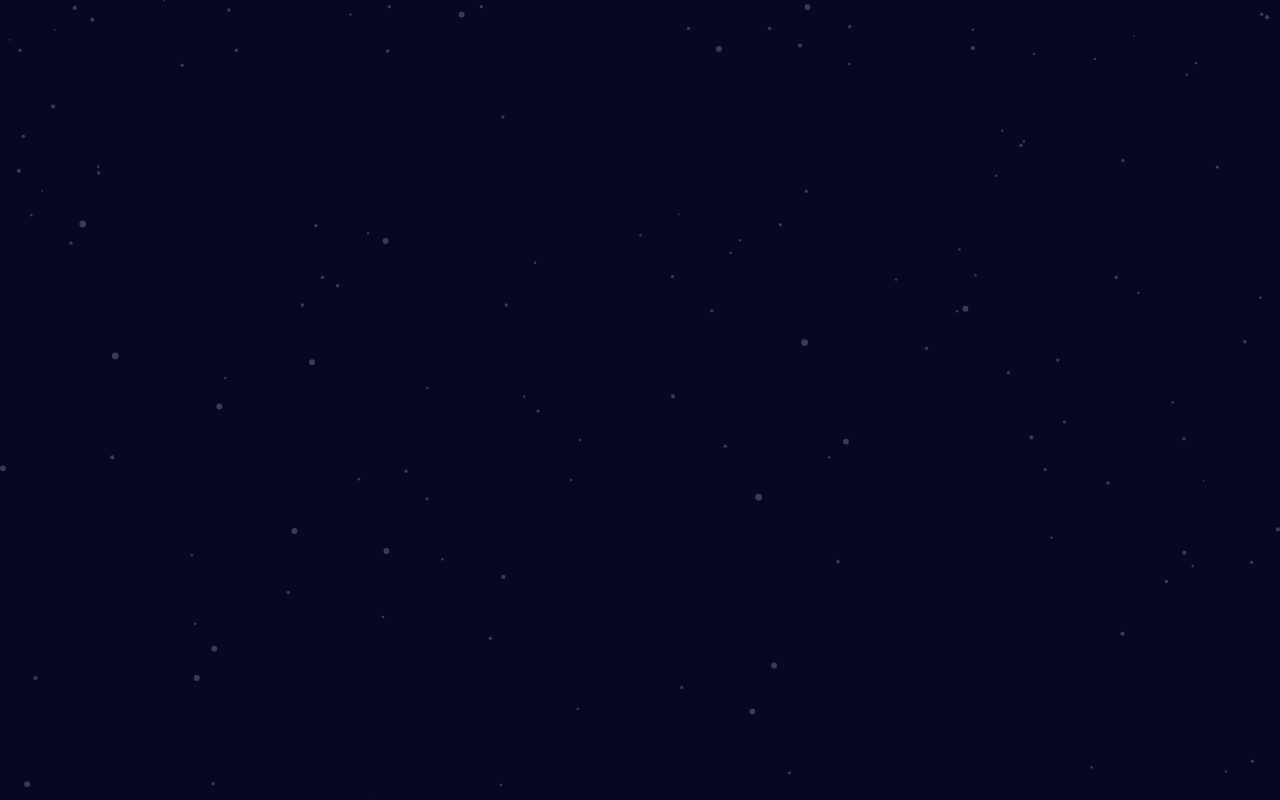
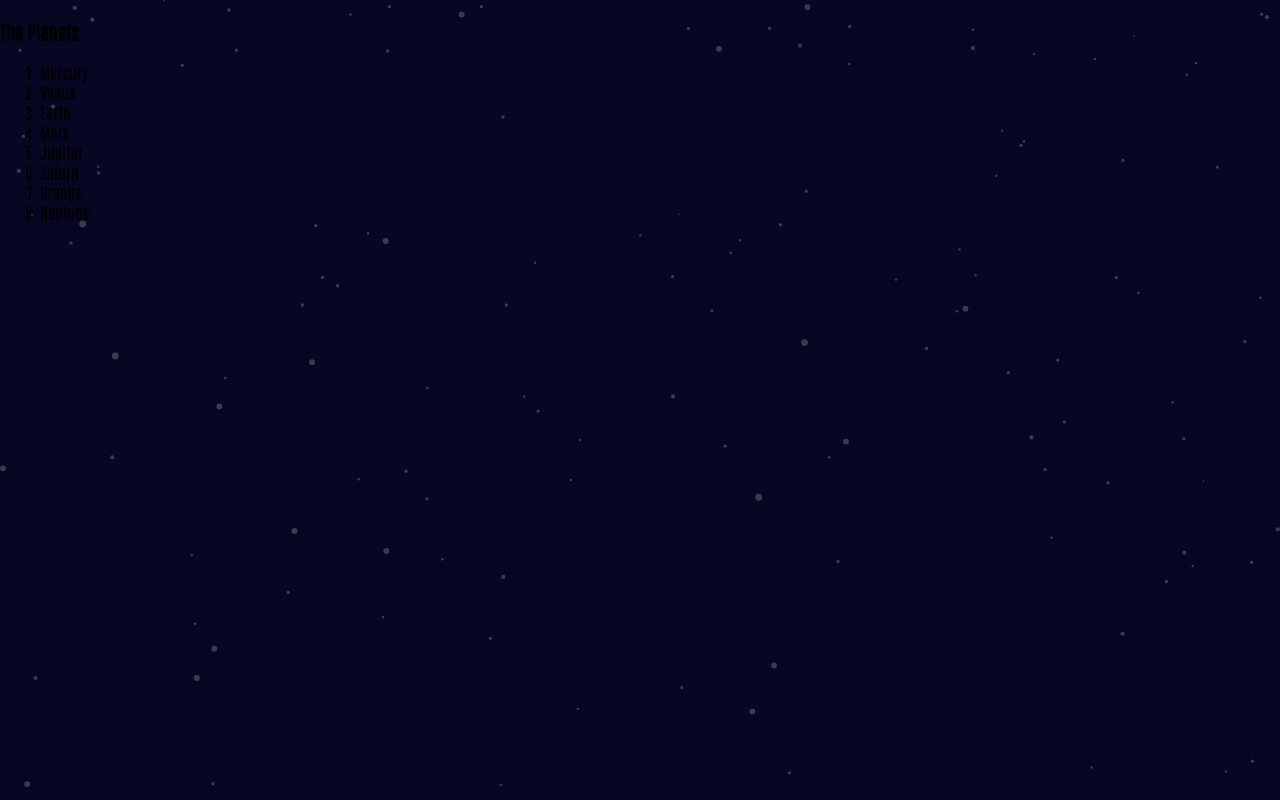
Before and after one commit to Stamwill/planet-facts, a plain HTML site: page src/pages/home.html in a window 1280 px wide. Drawn offline with Linux system fonts and the light colour scheme.

Commit message:
[home.html] Add Navbar and navItems

```diff
--- a/src/pages/home.html
+++ b/src/pages/home.html
@@ -14,6 +14,19 @@
     <title>Planet Facts</title>
   </head>
   <body>
+    <nav id="navbar">
+      <h3 id="navLogo">The Planets</h3>
+      <ol id="navigation">
+        <li class="navItem">Mercury</li>
+        <li class="navItem">Venus</li>
+        <li class="navItem">Earth</li>
+        <li class="navItem">Mars</li>
+        <li class="navItem">Jupiter</li>
+        <li class="navItem">Saturn</li>
+        <li class="navItem">Uranus</li>
+        <li class="navItem">Neptune</li>
+      </ol>
+    </nav>
     <script src="../scripts/script.js"></script>
   </body>
 </html>
```
